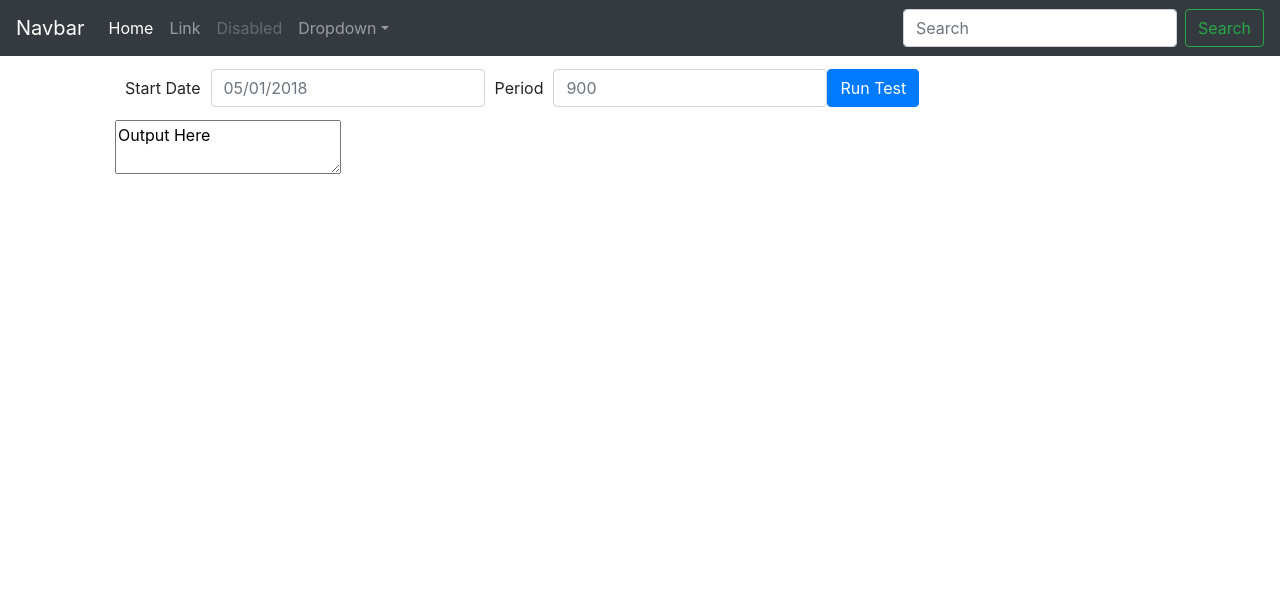
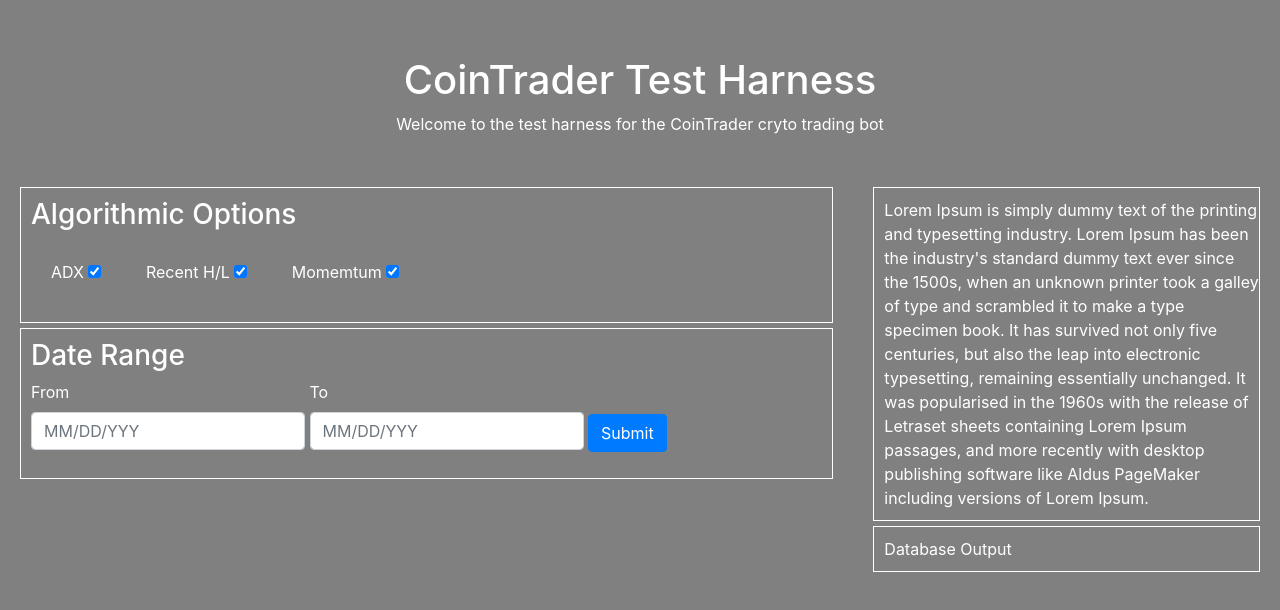
Before and after one commit to chris-bluemoon/CoinTrader, a plain HTML site: page index.html in a window 1280 px wide. Drawn offline with nearby package versions, Linux system fonts and the light colour scheme.

Commit message:
commit from git_push.sh script

```diff
--- a/css/custom.css
+++ b/css/custom.css
@@ -1,5 +1,6 @@
 
 body {
+            background-color: grey;
             padding-top: 3.5rem;
         }
 
@@ -7,19 +8,49 @@ body {
             padding: 3rem 1.5rem;
             text-align: center;
         }
-
-.carousel-caption {
-    padding-bottom: 12%;
+.col-sm-12 {
+  padding: 5px;
+  border-color: black;
+  border: 2px;
+  margin: 5px;
 }
 
-.carousel-caption h3 {
-    font-size: 40px;
-    font-weight: bold;
+.header {
+  /* background-image:url("../images/header.jpg"); */
+  background-color:grey;
+  width: 100%;
+  color: white;
+  text-align: center;
+  /* font-family: 'Lato', sans-serif; */
 }
 
-.inputLabels {
-  padding-top: 20px;
-  padding-bottom: 20px;
-  padding-left: 10px;
-  padding-right: 10px;
+.intro {
+  text-align: center;
+  color: white;
+  padding-bottom: 30px;
 }
+
+.row .inner {
+  background-color: grey;
+  color: white;
+  border: 1px solid;
+  margin: 5px;
+}
+
+.row {
+  background-color: grey;
+  color: white;
+}
+
+/* .row + .row {
+   border-top:0;
+} */
+
+.options-select {
+  display: inline-block;
+  padding: 20px;
+}
+
+.form-group {
+  display: inline-block;
+}
--- a/index.html
+++ b/index.html
@@ -1,5 +1,6 @@
 <!DOCTYPE html>
 <html lang="en">
+
 <head>
   <meta charset="utf-8">
   <meta name="viewport" content="width=device-width, initial-scale=1, shrink-to-fit=no">
@@ -11,6 +12,9 @@
 
   <!-- Bootstrap core CSS -->
   <link rel="stylesheet" href="https://stackpath.bootstrapcdn.com/bootstrap/4.1.3/css/bootstrap.min.css" integrity="sha384-MCw98/SFnGE8fJT3GXwEOngsV7Zt27NXFoaoApmYm81iuXoPkFOJwJ8ERdknLPMO" crossorigin="anonymous">
+  <link href="https://fonts.googleapis.com/css?family=Lato" rel="stylesheet">
+  <link rel="stylesheet" href="https://cdnjs.cloudflare.com/ajax/libs/bootstrap-datepicker/1.4.1/css/bootstrap-datepicker3.css" />
+
 
   <!-- Custom css -->
   <link href="css/custom.css" rel="stylesheet">
@@ -20,66 +24,73 @@
 
 <body>
 
-<nav class="navbar navbar-expand-md navbar-dark bg-dark fixed-top">
-      <a class="navbar-brand" href="#">Navbar</a>
-      <button class="navbar-toggler" type="button" data-toggle="collapse" data-target="#navbarsExampleDefault" aria-controls="navbarsExampleDefault" aria-expanded="false" aria-label="Toggle navigation">
-        <span class="navbar-toggler-icon"></span>
-      </button>
+  <h1 class="header">CoinTrader Test Harness</h1>
+  <p class="intro">Welcome to the test harness for the CoinTrader cryto trading bot</p>
+  <main role="main" class="container-fluid">
 
-      <div class="collapse navbar-collapse" id="navbarsExampleDefault">
-        <ul class="navbar-nav mr-auto">
-          <li class="nav-item active">
-            <a class="nav-link" href="#">Home <span class="sr-only">(current)</span></a>
-          </li>
-          <li class="nav-item">
-            <a class="nav-link" href="#">Link</a>
-          </li>
-          <li class="nav-item">
-            <a class="nav-link disabled" href="#">Disabled</a>
-          </li>
-          <li class="nav-item dropdown">
-            <a class="nav-link dropdown-toggle" href="https://example.com" id="dropdown01" data-toggle="dropdown" aria-haspopup="true" aria-expanded="false">Dropdown</a>
-            <div class="dropdown-menu" aria-labelledby="dropdown01">
-              <a class="dropdown-item" href="#">Action</a>
-              <a class="dropdown-item" href="#">Another action</a>
-              <a class="dropdown-item" href="#">Something else here</a>
+
+    <div class="row">
+      <div class="col-sm-8">
+        <div class="row inner">
+          <div class="col-sm-12">
+            <h3>Algorithmic Options</h3>
+            <label class="options-select">ADX
+              <input type="checkbox" checked="checked">
+              <span class="checkmark"></span>
+            </label>
+            <label class="options-select">Recent H/L
+              <input type="checkbox" checked="checked">
+              <span class="checkmark"></span>
+            </label>
+            <label class="options-select">Momemtum
+              <input type="checkbox" checked="checked">
+              <span class="checkmark"></span>
+            </label>
+
+
           </div>
-          </li>
-        </ul>
-        <form class="form-inline my-2 my-lg-0">
-          <input class="form-control mr-sm-2" type="text" placeholder="Search" aria-label="Search">
-          <button class="btn btn-outline-success my-2 my-sm-0" type="submit">Search</button>
+        </div>
+        <div class="row inner">
+          <div class="col-sm-12">
+            <h3>Date Range</h3>
+            <form method="post">
+              <div class="form-group">
+                <!-- Date input -->
+                <label class="control-label" for="from">From</label>
+                <input class="form-control" id="date" name="date" placeholder="MM/DD/YYY" type="text" />
+              </div>
+              <div class="form-group">
+                <label class="control-label" for="to">To</label>
+                <input class="form-control" id="date" name="date" placeholder="MM/DD/YYY" type="text" />
+              </div>
+              <div class="form-group">
+                <button class="btn btn-primary " name="submit" type="submit">Submit</button>
+              </div>
             </form>
           </div>
-    </nav>
-
-    <main role="main" class="container">
-
-    <section class="testForm">
-        <div class="container">
-            <div class="col-xs-12 col-sm-12 col-md-12 col-lg-12">
-                    <form class="form-inline" action="page.php" method="POST" enctype="multipart/form-data" role="form">
-                        <div class="form-group">
-                            <label class="inputLabels">Start Date</label>
-                            <input type="text" class="form-control" id="exampleInputName2" placeholder="05/01/2018">
         </div>
-                        <div class="form-group">
-                          <!-- <label for="exampleInputEmail2">Period</label>  -->
-                            <label class="inputLabels">Period</label>
-                            <input type="text" class="form-control" id="exampleInputEmail2" placeholder="900">
-                        </div>
-                        <button type="submit" class="btn btn-primary">Run Test</button>
-                    </form>
+        <!-- <div class="row">
+          <div class="col-sm-12">
+            <button class="btn btn-primary " name="submit" type="submit">Submit</button>
 
           </div>
-            <div class="col-xs-12 col-sm-12 col-md-12 col-lg-12">
-              <textarea>Output Here</textarea>
+        </div> -->
+      </div>
+      <div class="col-sm-4">
+        <div class="row inner">
+          <div class="col-sm-12">Lorem Ipsum is simply dummy text of the printing and typesetting industry. Lorem Ipsum has been the industry's standard dummy text ever since the 1500s, when an unknown printer took a galley of type and scrambled it to make a type specimen book.
+            It has survived not only five centuries, but also the leap into electronic typesetting, remaining essentially unchanged. It was popularised in the 1960s with the release of Letraset sheets containing Lorem Ipsum passages, and more recently
+            with desktop publishing software like Aldus PageMaker including versions of Lorem Ipsum.
           </div>
         </div>
-    </section>
+        <div class="row inner">
+          <div class="col-sm-12">Database Output</div>
+        </div>
+      </div>
+    </div>
 
-    </main><!-- /.container -->
-
+  </main>
+  <!-- /.container -->
 
   <!-- Bootstrap core JavaScript
     ================================================== -->
@@ -87,6 +98,9 @@
   <script src="https://code.jquery.com/jquery-3.3.1.slim.min.js" integrity="sha384-q8i/X+965DzO0rT7abK41JStQIAqVgRVzpbzo5smXKp4YfRvH+8abtTE1Pi6jizo" crossorigin="anonymous"></script>
   <script src="https://cdnjs.cloudflare.com/ajax/libs/popper.js/1.14.3/umd/popper.min.js" integrity="sha384-ZMP7rVo3mIykV+2+9J3UJ46jBk0WLaUAdn689aCwoqbBJiSnjAK/l8WvCWPIPm49" crossorigin="anonymous"></script>
   <script src="https://stackpath.bootstrapcdn.com/bootstrap/4.1.3/js/bootstrap.min.js" integrity="sha384-ChfqqxuZUCnJSK3+MXmPNIyE6ZbWh2IMqE241rYiqJxyMiZ6OW/JmZQ5stwEULTy" crossorigin="anonymous"></script>
+  <script type="text/javascript" src="https://cdnjs.cloudflare.com/ajax/libs/bootstrap-datepicker/1.4.1/js/bootstrap-datepicker.min.js"></script>
+  <script src="scripts/date_picker.js"></script>
 
 </body>
+
 </html>
--- /dev/null
+++ b/scripts/date_picker.js
@@ -0,0 +1,11 @@
+$(document).ready(function() {
+  var date_input = $('input[name="date"]'); //our date input has the name "date"
+  var container = $('.bootstrap-iso form').length > 0 ? $('.bootstrap-iso form').parent() : "body";
+  var options = {
+    format: 'mm/dd/yyyy',
+    container: container,
+    todayHighlight: true,
+    autoclose: true,
+  };
+  date_input.datepicker(options);
+})
```
Also changed, not shown: images/header.jpg (added), 1 other file. Lines whose indentation alone changed are shown as unchanged.
